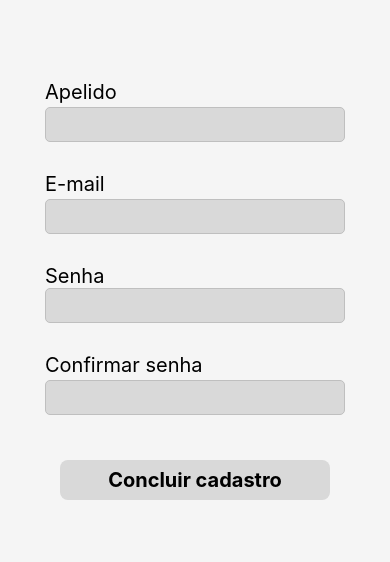
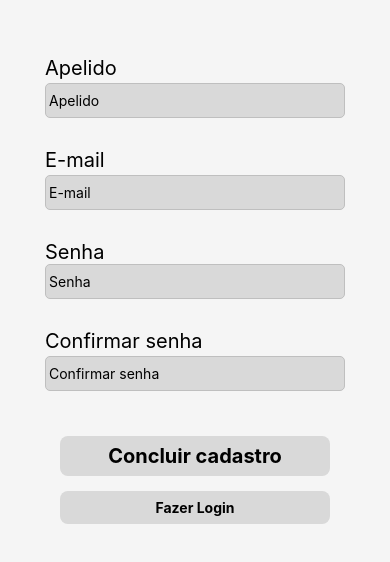
Before and after one commit to joaor-matos/BuddyBuilder, a React Native app: screen /Cadastro in a window 390 px wide. Shown: the part 132-694 px from the top of the page. Built offline with nearby package versions, Linux system fonts and the light colour scheme.

Commit message:
Implementando o sistema de cadastro no React Native

```diff
--- a/pages/Cadastro.js
+++ b/pages/Cadastro.js
@@ -1,46 +1,96 @@
 import { useState } from "react";
-import { View, TextInput, Text, TouchableOpacity, StyleSheet } from "react-native";
+import { View, TextInput, Text, TouchableOpacity, StyleSheet, Alert } from "react-native";
 
-const SignUpScreen = () => {
-    const [nickname, setNickname] = useState('');
+function CadastroScreen({ navigation }) {
+  const [apelido, setApelido] = useState('');
   const [email, setEmail] = useState('');
-    const [password, setPassword] = useState('');
-    const [confirmPassword, setConfirmPassword] = useState('');
+  const [senha, setSenha] = useState('');
+  const [confirmSenha, setConfirmSenha] = useState('');
 
-    const handleSignUp = () => {
-        // implementar lógica de validação do lado do cliente e armazenamento de dados
-    };
+  const handleSignUp = async () => {
+    try {
+      if (senha !== confirmSenha) {
+        Alert.alert("Erro ao cadastrar", "As senhas não coincidem.");
+        return;
       }
 
-function CadastroScreen({navigation}) {
+      const response = await fetch("http://localhost:3000/users/register", {
+        method: "POST",
+        headers: {
+          "Content-Type": "application/json",
+        },
+        body: JSON.stringify({ email, apelido, senha }),
+      });
+
+      const data = await response.json();
+      if (response.ok) {
+        Alert.alert("Cadastro realizado com sucesso!", "Você pode fazer login agora.", [
+          { text: "OK", onPress: () => navigation.navigate('Login') },
+        ]);
+        navigation.navigate('Login');
+      } else {
+        if (data && data.error) {
+          Alert.alert("Erro ao cadastrar", data.error);
+        } else {
+          Alert.alert("Erro ao cadastrar", "Ocorreu um erro ao tentar cadastrar. Por favor, tente novamente.");
+        }
+      }
+    } catch (error) {
+      console.error("Erro ao fazer cadastro: ", error);
+      Alert.alert("Erro ao cadastrar", "Ocorreu um erro ao tentar cadastrar. Por favor, tente novamente.");
+    }
+  };
+
   return (
     <View style={styles.container}>
       <View style={{}}>
         <Text style={styles.textNickname}>Apelido</Text>
-                {/* <TextInput style={styles.nicknameInput} placeholder="Apelido" onChangeText={text => setNickname(text)} value={nickname} /> */}
-                <TextInput style={styles.nicknameInput} />
+        <TextInput
+          style={styles.nicknameInput}
+          placeholder="Apelido"
+          value={apelido}
+          onChangeText={setApelido}
+        />
 
         <Text style={styles.textEmail}>E-mail</Text>
-                {/* <TextInput style={styles.emailInput} placeholder="E-mail" onChangeText={text => setEmail(text)} value={email} /> */}
-                <TextInput style={styles.emailInput} />
+        <TextInput
+          style={styles.emailInput}
+          placeholder="E-mail"
+          value={email}
+          onChangeText={setEmail}
+          keyboardType="email-address"
+        />
 
         <Text style={styles.textPassword}>Senha</Text>
-                {/* <TextInput placeholder="Senha" onChangeText={text => setPassword(text)} value={password} /> */}
-                <TextInput style={styles.passwordInput} />
+        <TextInput
+          style={styles.passwordInput}
+          placeholder="Senha"
+          value={senha}
+          onChangeText={setSenha}
+          secureTextEntry
+        />
 
         <Text style={styles.textConfirm}>Confirmar senha</Text>
-                {/* <TextInput style={styles.confirmPasswordInput} placeholder="Confirmar senha" onChangeText={text => setConfirmPassWord(text)} value={confirmPassword} /> */}
-                <TextInput style={styles.confirmPasswordInput} />
+        <TextInput
+          style={styles.confirmPasswordInput}
+          placeholder="Confirmar senha"
+          value={confirmSenha}
+          onChangeText={setConfirmSenha}
+          secureTextEntry
+          returnKeyType="send"
+          onSubmitEditing={handleSignUp}
+        />
 
-                <TouchableOpacity style={styles.btnCadastro}
-                onPress={() => navigation.navigate('HomeScreen')}><Text style={{ fontWeight: "bold", textAlign: 'center', fontSize: 20, }}>Concluir cadastro</Text></TouchableOpacity>
+        <TouchableOpacity style={styles.btnCadastro} onPress={[handleSignUp, () => navigation.navigate('Login')]}>
+          <Text style={{ fontWeight: "bold", textAlign: 'center', fontSize: 20, }}>Concluir cadastro</Text>
+        </TouchableOpacity>
 
-                {/* <TouchableOpacity
+        <TouchableOpacity
           title="Login" style={styles.btnCadastro} onPress={() => navigation.navigate('Login')} >
           <Text style={{ fontWeight: "bold", textAlign: 'center' }}>
             Fazer Login
           </Text>
-                </TouchableOpacity> */}
+        </TouchableOpacity>
       </View>
     </View>
   )
```
Lines whose indentation alone changed are shown as unchanged.
